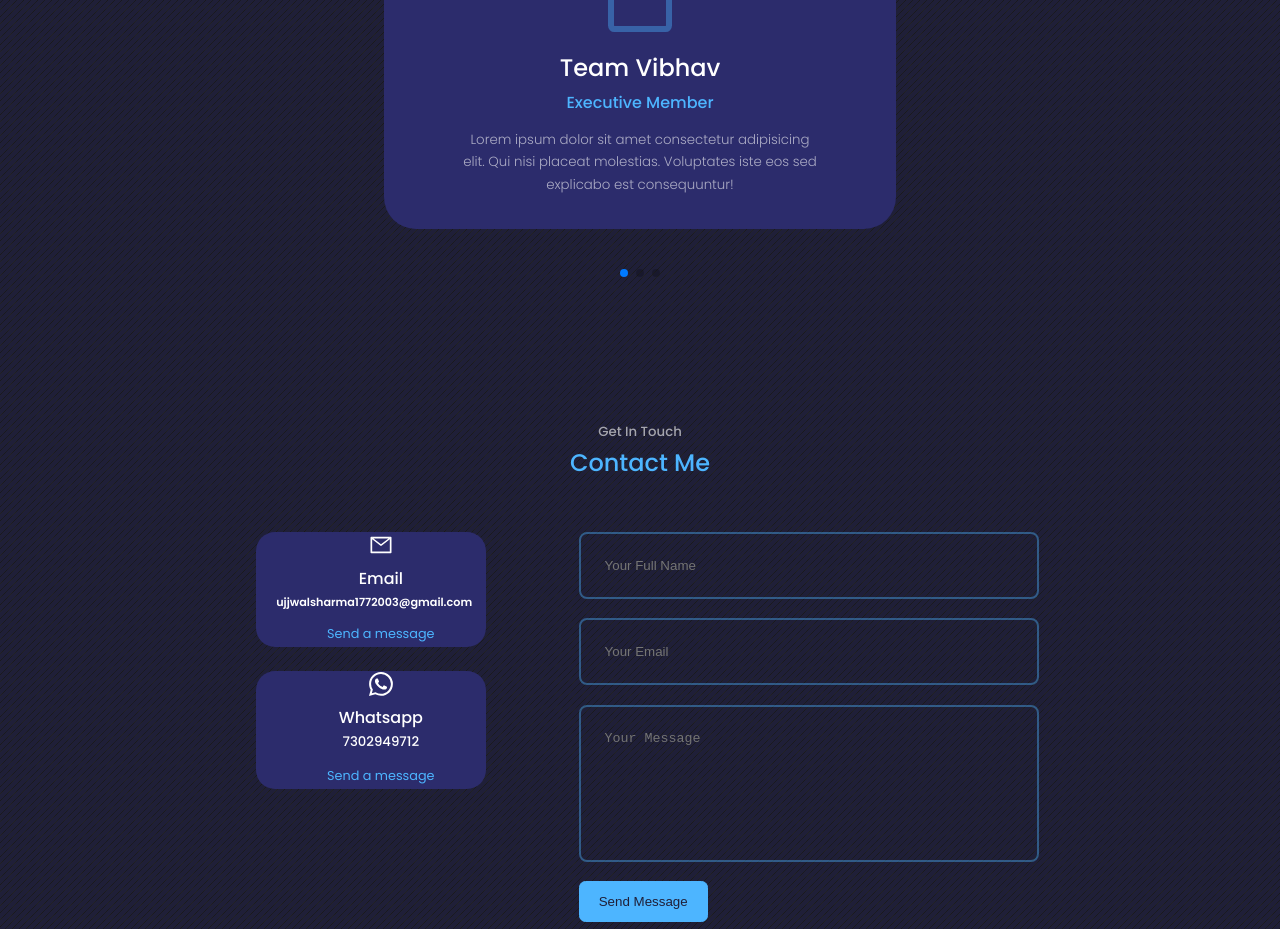
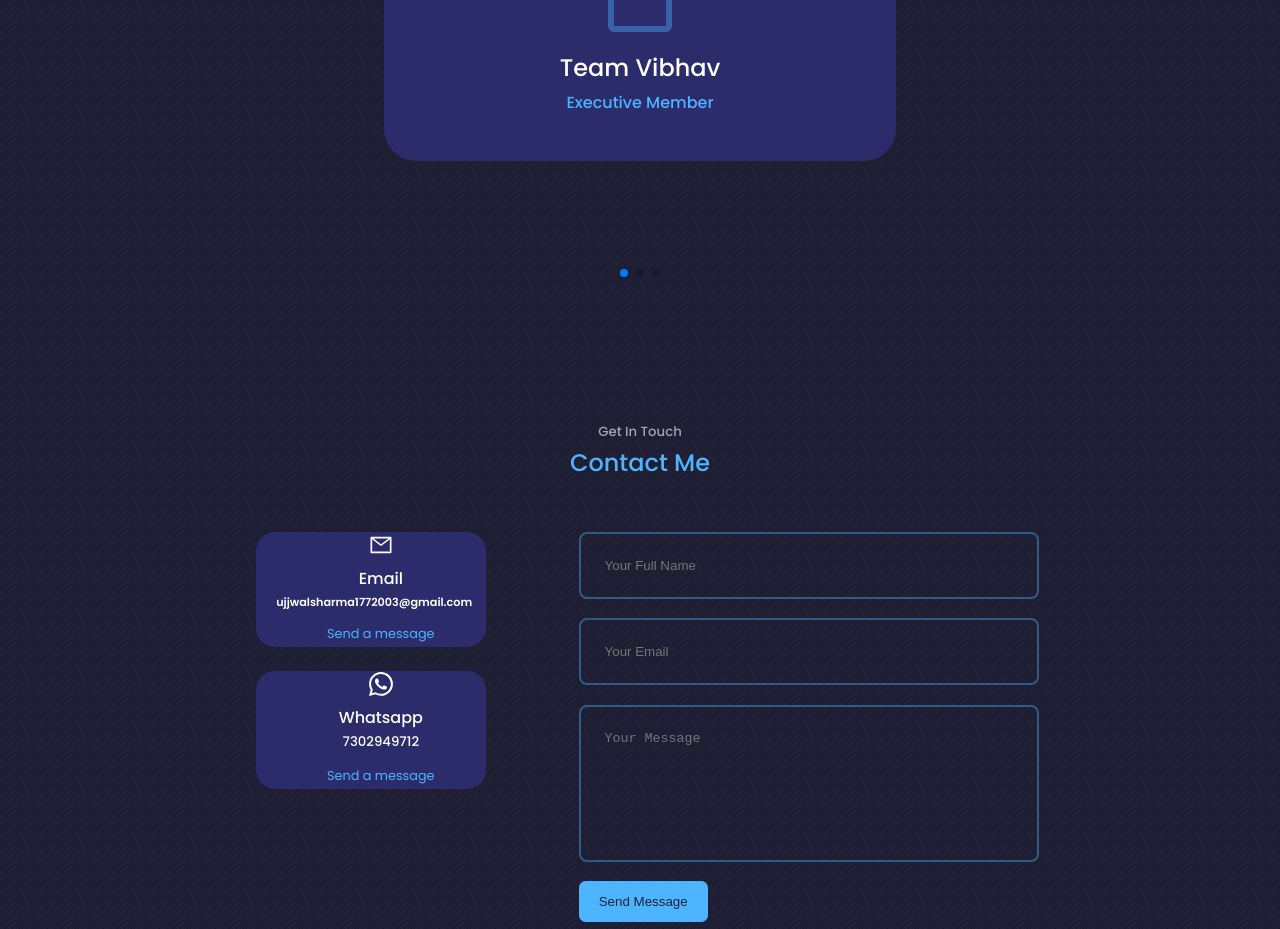
Before and after one commit to Ujjwalsharma7/Portfolio, a React (Create React App) app: page / in a window 1280 px wide. Shown: the part 3560-4489 px from the top of the page. Built offline with nearby package versions, Linux system fonts and the light colour scheme.

Commit message:
changed description of pors

```diff
--- a/src/components/por/Por.jsx
+++ b/src/components/por/Por.jsx
@@ -18,13 +18,13 @@ const data = [
     img: logo,
     name: 'Team Vibhav',
     position: 'Executive Member',
-    description: 'Lorem ipsum dolor sit amet consectetur adipisicing elit. Qui nisi placeat molestias. Voluptates iste eos sed explicabo est consequuntur! '
+    description: ''
   },
   {
     img: logo,
     name: 'Team Vibhav',
     position: 'Volunteer',
-    description: 'Lorem ipsum dolor sit amet consectetur adipisicing elit. Qui nisi placeat molestias. Voluptates iste eos sed explicabo est consequuntur! '
+    description: 'We organize several events that include some electronic games and a day of exciting games for everyone in honor of the establishment of our club. '
   },
   {
     img: logo2,
```
